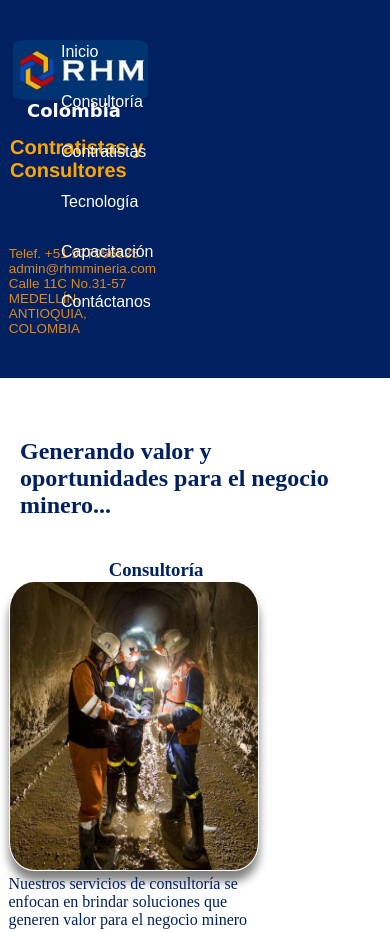
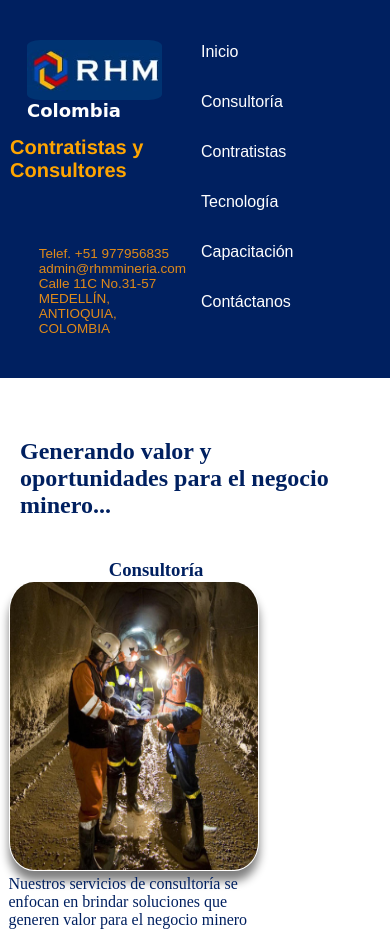
Before and after one commit to victormanuel2022/Desafio19012022, a plain HTML site: page index.html in a window 390 px wide. Shown: the top 932 px of the page. Drawn offline with Linux system fonts and the light colour scheme.

Commit message:
actualizado inx y contrat

```diff
--- a/css/estilos.css
+++ b/css/estilos.css
@@ -410,7 +410,7 @@
         height: 60px;
         margin: 40px 2px 5px 15px;
         position: relative;
-        left: -70px;
+        left: -10px;
     }
 
       .section div{
@@ -422,7 +422,7 @@
     .section h2{
         font-size: 18px;
         top: -5px;
-        left: -100px;
+        left: -40px;
 
     }
 
@@ -433,6 +433,11 @@
         left: 20px;
         margin: 10px 0 0 0;
 
+    }
+
+    .menuSuperior li{
+        position: relative;
+        left: 30px;
     }
 
       .menuInferior {
@@ -447,7 +452,7 @@
     .menuInferior a{
         color: white;
         font-size: 16px;
-        margin: 0 10px 0 -30px;
+        margin: 0 10px 0 150px;
 
 
     }
@@ -579,7 +584,7 @@
 
 
         position: relative;
-        left: -6px;
+        left: 8px;
     }
 
     .section h2{
@@ -604,7 +609,7 @@
     }
 
     .menuInferior ul{
-        margin: 30px 0 0 5px ;
+        margin: 30px 0 0 -35px ;
     }
 
 
```
